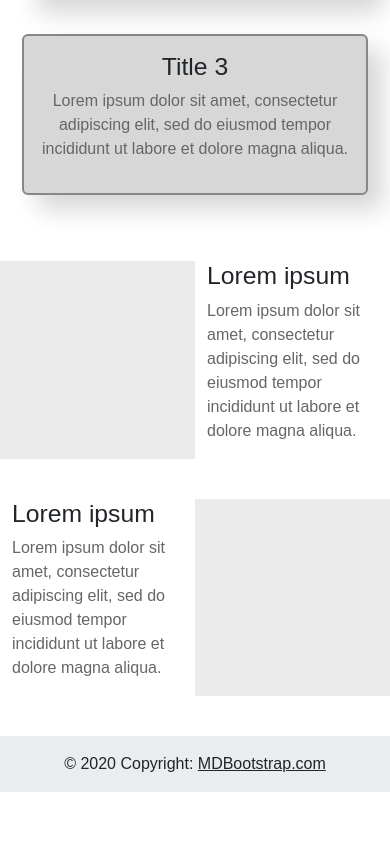
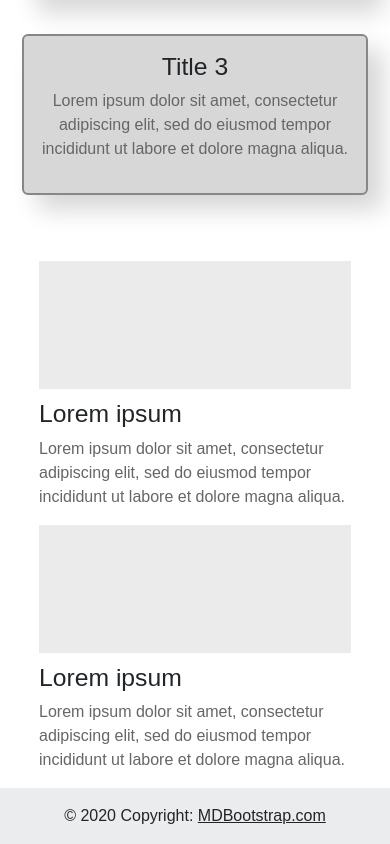
Before and after one commit to Spec2uloos/tp3, a website built with webpack: page src/interfaceB.html in a window 390 px wide. Shown: the part 699-1543 px from the top of the page. Before the commit the page ends 1491 px from the top, so only its background shows below. Built offline with nearby package versions, Linux system fonts and the light colour scheme.

Commit message:
interface b presque fini

```diff
--- a/src/interfaceB.html
+++ b/src/interfaceB.html
@@ -45,15 +45,15 @@
           </div>
         </div>
       </div>
-      <div class="row row-cols-2 row-cols-md-2 g-4">
+      <div class="row">
         <div class="col-md-6 block"></div>
-        <div class="col-md-6">
+        <div class="col-md-6 text">
           <h2 class="left-align">Lorem ipsum</h2>
           <p class="left-align">Lorem ipsum dolor sit amet, consectetur adipiscing elit, sed do eiusmod tempor incididunt ut labore et dolore magna aliqua.</p>
         </div>
       </div>
-      <div class="row row-cols-2 row-cols-md-2 g-4">
-        <div class="col-md-6">
+      <div class="row">
+        <div class="col-md-6 text">
           <h2 class="left-align">Lorem ipsum</h2>
           <p class="left-align">Lorem ipsum dolor sit amet, consectetur adipiscing elit, sed do eiusmod tempor incididunt ut labore et dolore magna aliqua.</p>
         </div>
--- a/src/stylesB.css
+++ b/src/stylesB.css
@@ -37,13 +37,22 @@ footer {
 
 .block {
     background-color: var(--light-gray);
+    width: 40%;
+    margin-left: auto;
+    margin-right: auto;
+}
+
+.text {
+    width: 45%;
+    margin-left: auto;
+    margin-right: auto;
 }
 
 .card-item {
     border: 2px solid var(--border-gray);
     background-color: var(--dark-gray);
     box-shadow: 15px 15px 25px var(--dark-gray);
-    margin: 10px
+    margin: 10px;
 }
 
 .left-align {
@@ -53,3 +62,24 @@ footer {
 .row {
     margin-bottom: 40px;
 }
+
+@media (max-width: 768px) {
+    .block {
+        order: 0;
+        background-color: var(--light-gray);
+        height: 8rem;
+        width: 80%;
+        margin-left: auto;
+        margin-right: auto;
+        padding: 0;
+    }
+    .text {
+        order: 1;
+        margin-top: 10px;
+        margin-bottom: -40px;
+        padding: 0;
+        width: 80%;
+        margin-left: auto;
+        margin-right: auto;
+    }
+}
```
